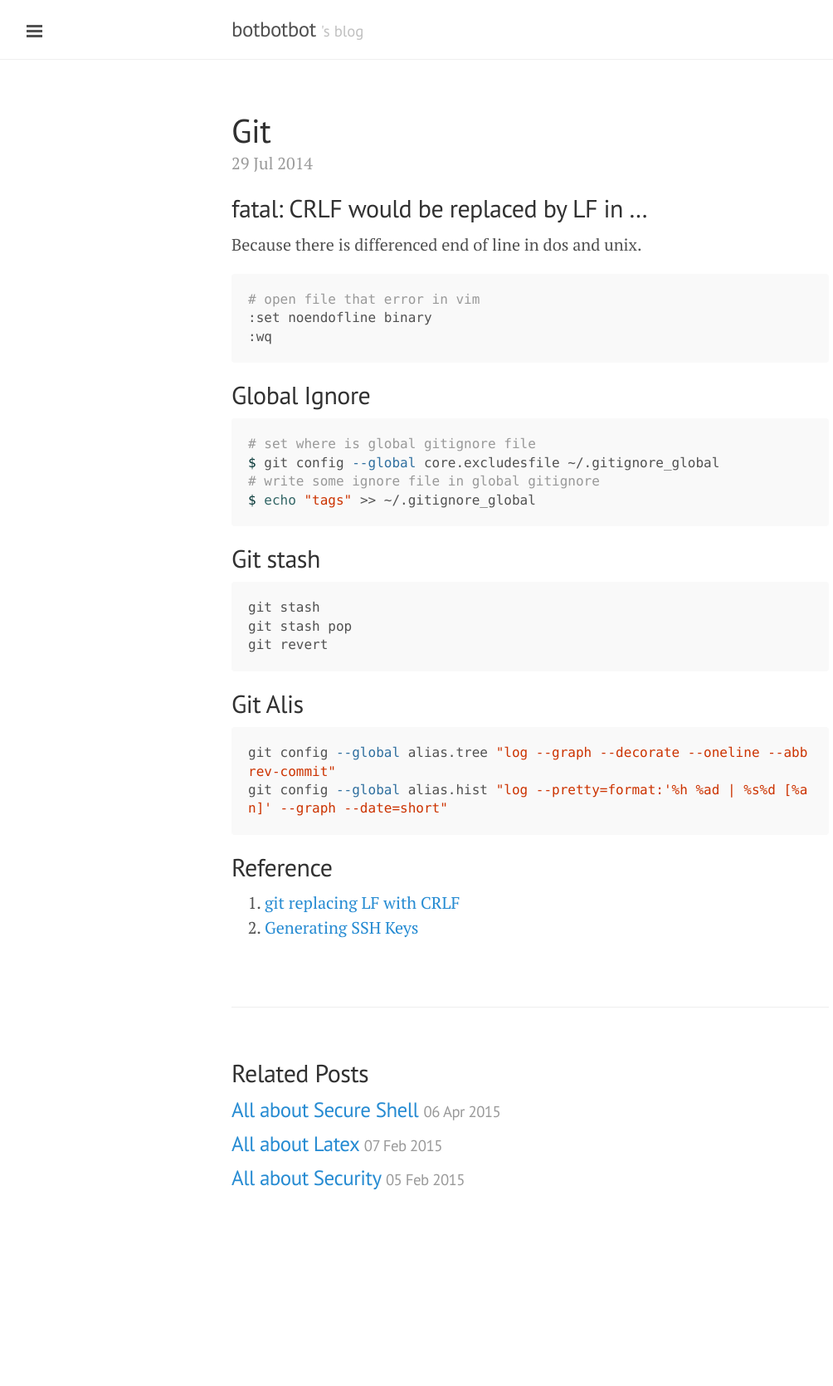
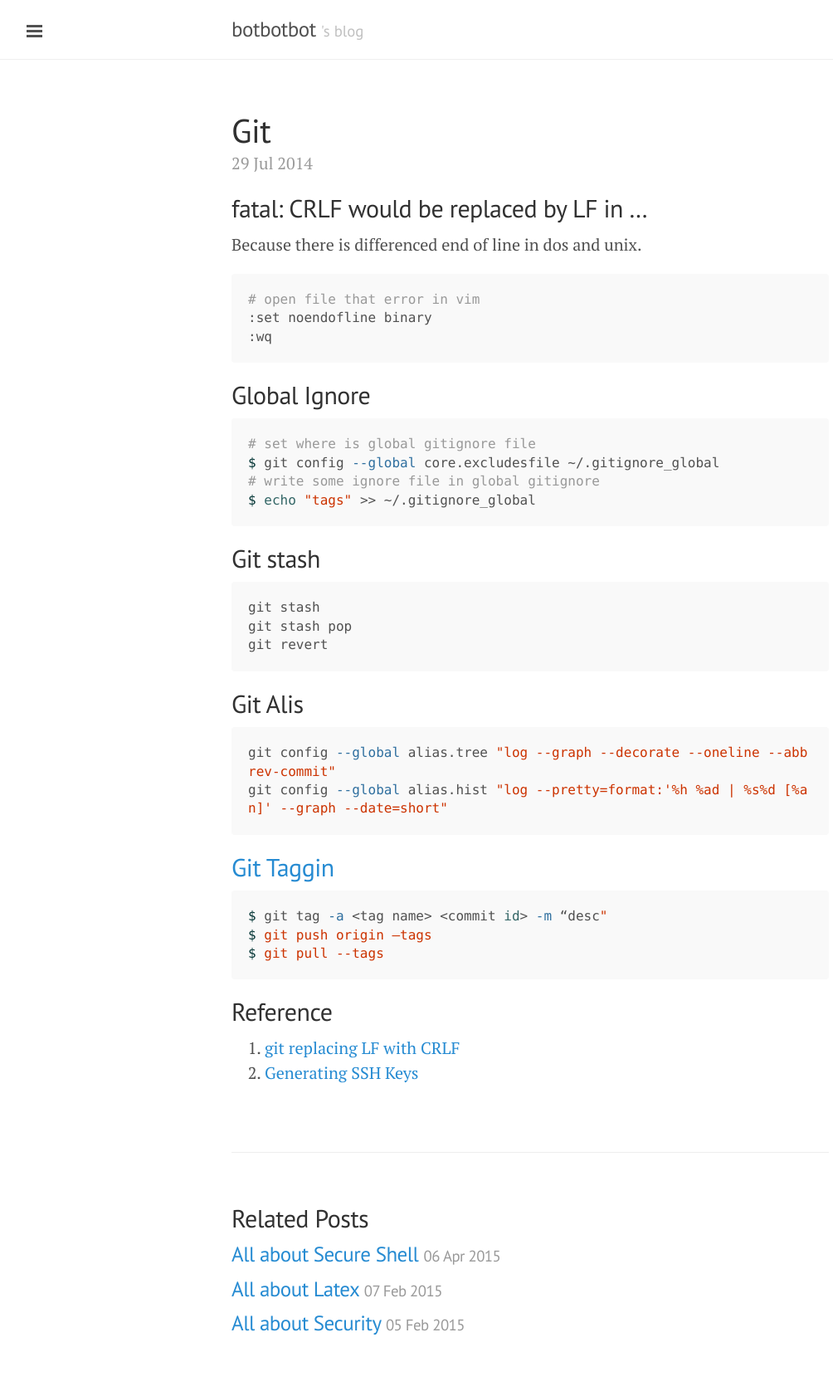
Before and after one commit to ibotdotout/ibotdotout.github.io, a Jekyll site: the page built from _posts/2014-07-29-git.md, in a window 1280 px wide. Shown: the whole page at 83% size, without its empty margins (1-1005 px from the left). Built offline with Jekyll 4.4.1, drawn with Linux system fonts in a browser that asks for light colours; Markdown is read by kramdown in place of the engine named in the settings; before the commit the page ends 1495 px from its top, so only the background shows below that.

Commit message:
add git tag

````diff
--- a/_posts/2014-07-29-git.md
+++ b/_posts/2014-07-29-git.md
@@ -40,6 +40,14 @@ git config --global alias.tree "log --graph --decorate --oneline --abbrev-commit
 git config --global alias.hist "log --pretty=format:'%h %ad | %s%d [%an]' --graph --date=short"
 ```
 
+## [Git Taggin](http://git-scm.com/book/en/v2/Git-Basics-Tagging)
+
+```sh
+$ git tag -a <tag name> <commit id> -m “desc"
+$ git push origin —tags
+$ git pull --tags
+```
+
 ## Reference
 1. [git replacing LF with CRLF](http://stackoverflow.com/questions/1967370/git-replacing-lf-with-crlf)
 2. [Generating SSH Keys](https://help.github.com/articles/generating-ssh-keys)
````
